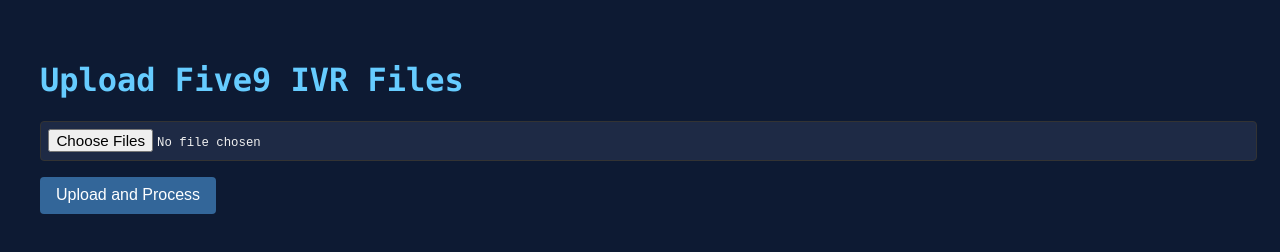
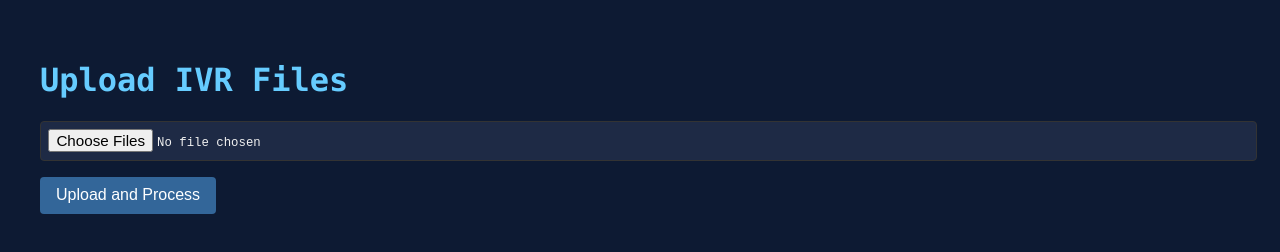
Before and after one commit to Random-User-6/04720c1e-5f6d-43cb-b249-5e149662ca18, a website: page public/index.html in a window 1280 px wide. Drawn offline with Linux system fonts and the light colour scheme.

Commit message:
Update index.html

```diff
--- a/public/index.html
+++ b/public/index.html
@@ -2,7 +2,7 @@
 <html>
 <head>
   <meta charset="UTF-8">
-  <title>Upload Five9 IVR Files</title>
+  <title>Upload IVR Files</title>
   <link rel="stylesheet" href="/styles.css">
 <!--   <style>
     body {
@@ -73,7 +73,7 @@
   </style> -->
 </head>
 <body>
-  <h1>Upload Five9 IVR Files</h1>
+  <h1>Upload IVR Files</h1>
   <form action="/upload" method="POST" enctype="multipart/form-data">
     <input type="file" name="ivrfiles" multiple required />
     <button type="submit">Upload and Process</button>
```
